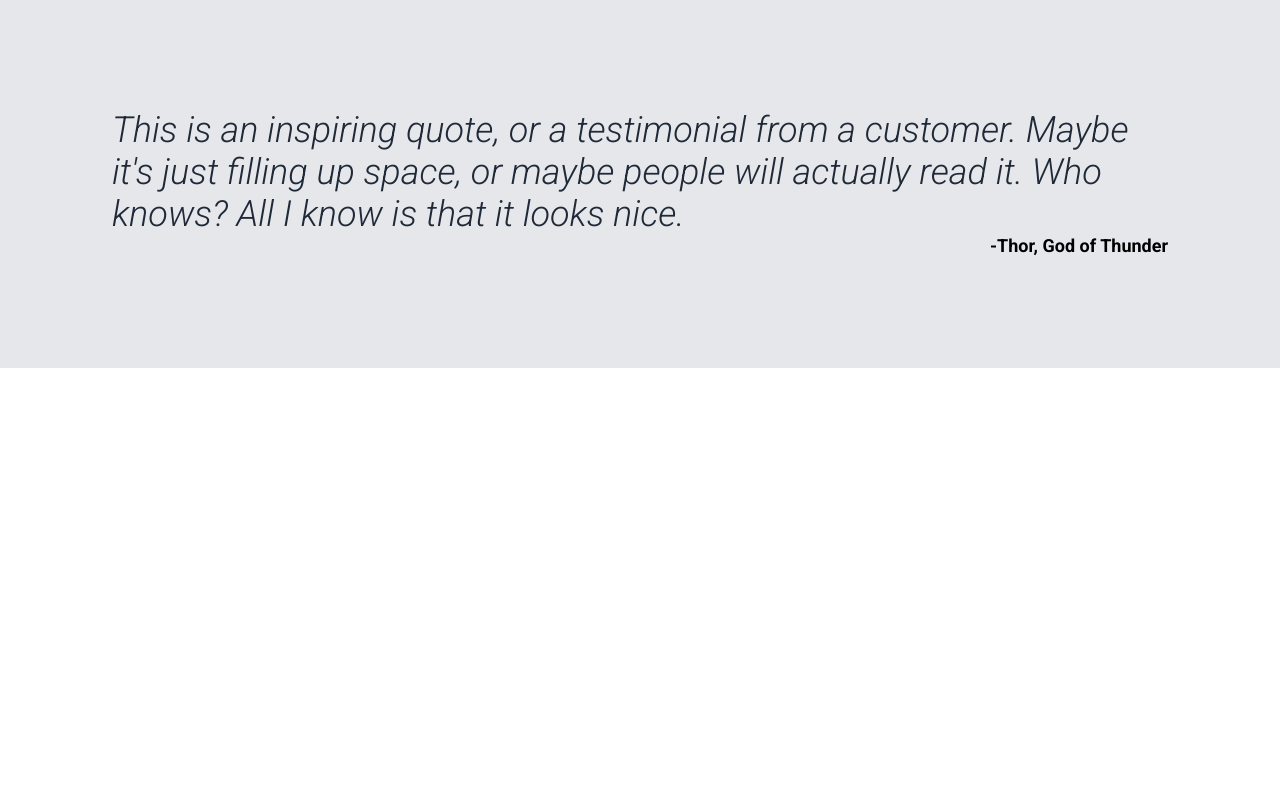
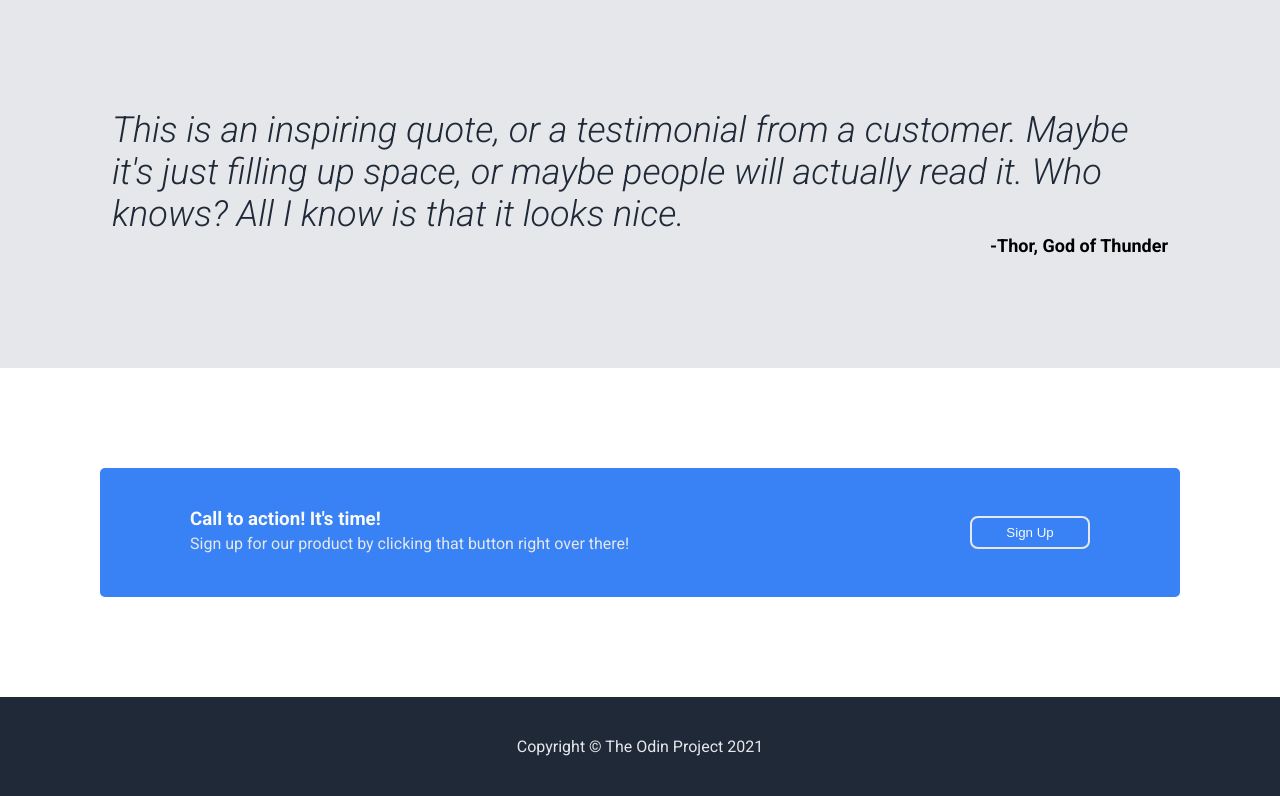
Before and after one commit to webdevskip/landing-page, a plain HTML site: page index.html in a window 1280 px wide. Shown: the part 982-1778 px from the top of the page. Before the commit the page ends 1350 px from the top, so only its background shows below. Drawn offline with Linux system fonts and the light colour scheme.

Commit message:
landing page complete

```diff
--- a/index.html
+++ b/index.html
@@ -75,7 +75,19 @@
                     maybe people will actually read it. Who knows? All I know is that it looks nice.</p>
                 <p class="sign">-Thor, God of Thunder</p>
             </div>
+            <div class="action">
+                <div class="left">
+                    <h3>Call to action! It's time!</h3>
+                    <p>Sign up for our product by clicking that button right over there!</p>
+                </div>
+                <div class="right">
+                    <button>Sign Up</button>
+                </div>
+            </div>
     </main>
+    <footer>
+        <p>Copyright © The Odin Project 2021</p>
+    </footer>
 </body>
 
 </html>
--- a/style.css
+++ b/style.css
@@ -137,3 +137,40 @@ button {
     font-weight: bold;
     text-align: end;
 }
+
+.action {
+    background-color: #3882F6;
+    margin: 100px;
+    padding: 40px 90px;
+    border-radius: 5px;
+    display: flex;
+    flex-direction: row;
+}
+
+.action .left {
+    width: 95%;
+}
+
+.action .right {
+    align-self: center;
+}
+
+.action h3 {
+    color: #F9FAF8;
+}
+
+.action p {
+    color: #E5E7EB;
+    padding: 4px 0px;
+}
+
+.action button {
+    border: 2px solid #E5E7EB;
+}
+
+footer {
+    background-color: #1F2937;
+    color: #E5E7EB;
+    text-align: center;
+    padding: 40px 0px;
+}
```
